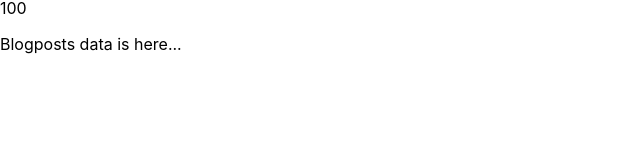
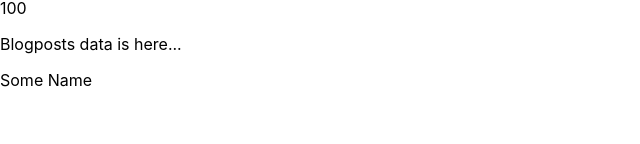
Before and after one commit to vamandeshmukh/deloitte-mar6-app, a React (Create React App) app: page / in a window 1280 px wide. Shown: the part 156-300 px from the top of the page, without its empty margins (0-640 px from the left). Built offline with nearby package versions, Linux system fonts and the light colour scheme.

Commit message:
react-js

```diff
--- a/src/App.js
+++ b/src/App.js
@@ -21,7 +21,6 @@ const App = () => {
       <BlogPosts />
     </div>
   );
-
 }
 
 export default App;
--- a/src/components/BlogPosts.js
+++ b/src/components/BlogPosts.js
@@ -1,8 +1,14 @@
+
+import Header from "./Header";
 
 const BlogPosts = () => {
+
+    const blogName = 'Some Name';
+
     return (
         <div>
             <p>Blogposts data is here...</p>
+            <p> {blogName} </p>
         </div>
     );
 };
```
